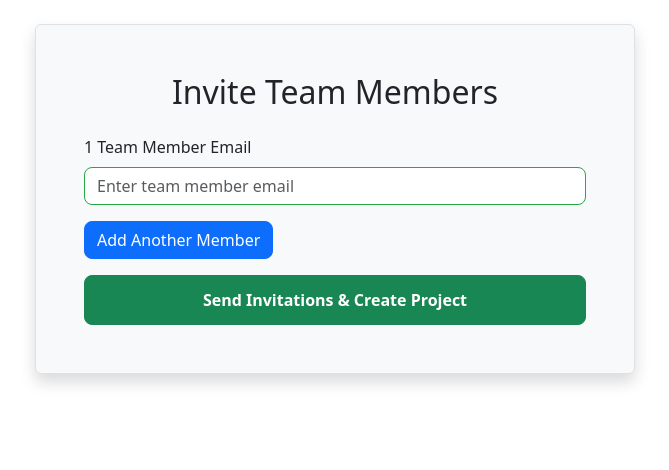
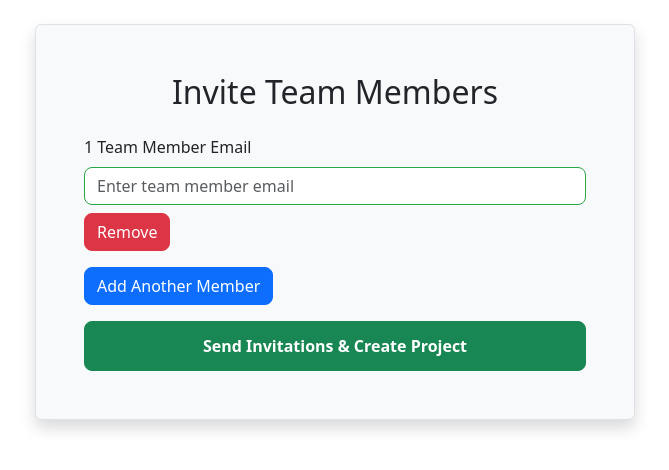
Before and after one commit to Chandni-2022/Y-Track, a React (Create React App) app in the folder frontend/: page /create-project in a window 1280 px wide. Both pictures are taken after typing "Sample", "Sample" into the empty fields and a click on the button "Invite Team Members". Shown: the top 470 px of the page, without its empty margins (305-974 px from the left). Built offline with nearby package versions, Linux system fonts and the light colour scheme.

Commit message:
Added remove button in create-project

```diff
--- a/frontend/src/components/CreateProject.jsx
+++ b/frontend/src/components/CreateProject.jsx
@@ -1,12 +1,10 @@
-
-
-
 import React, { useState } from 'react';
 import { Button, Form, Alert, Container, Row, Col } from 'react-bootstrap';
 import DatePicker from 'react-datepicker';
 import 'react-datepicker/dist/react-datepicker.css';
 import axios from 'axios';
 import { FaCheckCircle, FaExclamationCircle } from 'react-icons/fa';
+
 
 const CreateProject = () => {
   const [projectName, setProjectName] = useState('');
@@ -39,6 +37,11 @@ const CreateProject = () => {
     setTeamMembers([...teamMembers, '']);
   };
 
+  const removeTeamMember = (index) => {
+    const updatedTeamMembers = teamMembers.filter((_, idx) => idx !== index);
+    setTeamMembers(updatedTeamMembers);
+};
+
   const handleTeamMemberChange = (index, value) => {
     const updatedTeamMembers = [...teamMembers];
     updatedTeamMembers[index] = value;
@@ -53,6 +56,9 @@ const CreateProject = () => {
     }
     return true;
   };
+
+
+
 
   const handleTeamSubmit = async (event) => {
     event.preventDefault();
@@ -90,9 +96,14 @@ const CreateProject = () => {
         setSuccessMessage('Project created successfully!');
         reset();
       }
+      else if(response.data.invalidUsersExist) {
+        const invalidUserEmails = response.data.message.join(", ")
+        setErrorMessage(`Invalid users :
+          ${invalidUserEmails}`)
+      }
     } catch (error) {
       setErrorMessage('Error creating project or inviting team members. Please try again.');
-      console.error(error);
+      console.log(error.message);
     } finally {
       setLoading(false);
     }
@@ -123,6 +134,7 @@ const CreateProject = () => {
       {step === 1 ?
       (
         <Form onSubmit={handleCreateProjectSubmit}>
+
           <Row>
             <Col md={12} className="mb-3">
               <Form.Group controlId="projectName">
@@ -138,6 +150,7 @@ const CreateProject = () => {
               </Form.Group>
             </Col>
           </Row>
+
           <Row>
             <Col md={12} className="mb-3">
               <Form.Group controlId="projectDescription">
@@ -153,6 +166,7 @@ const CreateProject = () => {
               </Form.Group>
             </Col>
           </Row>
+
           <Row>
             <Col md={6} className="mb-3">
               <Form.Group controlId="projectStartDate">
@@ -179,6 +193,7 @@ const CreateProject = () => {
               </Form.Group>
             </Col>
           </Row>
+
           <Row>
             <Col md={6} className="mb-3">
               <Form.Group controlId="projectStatus">
@@ -211,6 +226,7 @@ const CreateProject = () => {
               </Form.Group>
             </Col>
           </Row>
+
           <Button
             variant="success"
             type="submit"
@@ -219,6 +235,7 @@ const CreateProject = () => {
           >
            Invite Team Members
           </Button>
+
         </Form>
       )
       :
@@ -237,10 +254,19 @@ const CreateProject = () => {
                   required
                   style={{ borderRadius: '0.5rem', borderColor: '#28a745' }}
                 />
+                <Button
+                  variant="danger"
+                  onClick={() => removeTeamMember(index)}
+                  className="mt-2"
+                  style={{ borderRadius: '0.5rem' }}
+                >
+                  Remove
+                </Button>
               </Form.Group>
             </Col>
             ))}
           </Row>
+
           <Button
             variant="primary"
             onClick={addTeamMember}
@@ -249,6 +275,7 @@ const CreateProject = () => {
           >
             Add Another Member
           </Button>
+
           <Button
             variant="success"
             type="submit"
@@ -266,179 +293,3 @@ const CreateProject = () => {
 };
 
 export default CreateProject;
-
-
-
-
-
-
-
-
-
-
-
-
-// import React, { useState } from 'react';
-// import { Button, Form, Alert, Container, Row, Col } from 'react-bootstrap';
-// import DatePicker from 'react-datepicker';
-// import 'react-datepicker/dist/react-datepicker.css';
-// import axios from 'axios';
-// import { FaCheckCircle, FaExclamationCircle } from 'react-icons/fa';
-
-// const CreateProject = () => {
-//   const [projectName, setProjectName] = useState('');
-//   const [projectDescription, setProjectDescription] = useState('');
-//   const [startDate, setStartDate] = useState(new Date());
-//   const [endDate, setEndDate] = useState(new Date());
-//   const [status, setStatus] = useState('Not Started');
-//   const [priority, setPriority] = useState('Low');
-//   const [emails, setEmails] = useState(''); // New state for emails
-//   const [errorMessage, setErrorMessage] = useState('');
-//   const [successMessage, setSuccessMessage] = useState('');
-//   const [loading, setLoading] = useState(false);
-
-//   const handleCreateProjectSubmit = async (event) => {
-//       event.preventDefault();
-//       setErrorMessage('');
-//       setSuccessMessage('');
-//       setLoading(true);
-
-//       // Validate form fields
-//       if (!projectName || !projectDescription) {
-//           setErrorMessage('Project name and description are required.');
-//           setLoading(false);
-//           return;
-//       }
-
-//       try {
-//           const response = await axios.post('http://localhost:5500/api/projects', {
-//               name: projectName,
-//               description: projectDescription,
-//               startDate,
-//               endDate,
-//               status,
-//               priority,
-//               emails: emails.split(',').map(email => email.trim()) // Split email addresses by commas
-//           });
-
-//           if (response.status === 201) {
-//               setSuccessMessage('Project created successfully! Invitations sent to team members.');
-//               // Reset form fields
-//               setProjectName('');
-//               setProjectDescription('');
-//               setStartDate(new Date());
-//               setEndDate(new Date());
-//               setStatus('Not Started');
-//               setPriority('Low');
-//               setEmails(''); // Reset emails
-//           }
-//       } catch (error) {
-//           setErrorMessage('Error creating project. Please try again.');
-//           console.error(error);
-//       } finally {
-//           setLoading(false);
-//       }
-//   };
-
-//   return (
-//       <Container className="mt-4 p-5 border rounded shadow bg-light" style={{ maxWidth: '600px' }}>
-//           <h2 className="text-center mb-4">Create New Project</h2>
-//           {errorMessage && (
-//               <Alert variant="danger" className="d-flex align-items-center">
-//                   <FaExclamationCircle className="me-2" />
-//                   {errorMessage}
-//               </Alert>
-//           )}
-//           {successMessage && (
-//               <Alert variant="success" className="d-flex align-items-center">
-//                   <FaCheckCircle className="me-2" />
-//                   {successMessage}
-//               </Alert>
-//           )}
-
-//           <Form onSubmit={handleCreateProjectSubmit}>
-//               <Row>
-//                   <Col md={12} className="mb-3">
-//                       <Form.Group controlId="projectName">
-//                           <Form.Label>Project Name</Form.Label>
-//                           <Form.Control
-//                               type="text"
-//                               value={projectName}
-//                               onChange={(e) => setProjectName(e.target.value)}
-//                               required
-//                           />
-//                       </Form.Group>
-//                   </Col>
-//                   <Col md={12} className="mb-3">
-//                       <Form.Group controlId="projectDescription">
-//                           <Form.Label>Project Description</Form.Label>
-//                           <Form.Control
-//                               as="textarea"
-//                               rows={3}
-//                               value={projectDescription}
-//                               onChange={(e) => setProjectDescription(e.target.value)}
-//                               required
-//                           />
-//                       </Form.Group>
-//                   </Col>
-//                   <Col md={6} className="mb-3">
-//                       <Form.Group controlId="startDate">
-//                           <Form.Label>Start Date</Form.Label>
-//                           <DatePicker
-//                               selected={startDate}
-//                               onChange={(date) => setStartDate(date)}
-//                               className="form-control"
-//                           />
-//                       </Form.Group>
-//                   </Col>
-//                   <Col md={6} className="mb-3">
-//                       <Form.Group controlId="endDate">
-//                           <Form.Label>End Date</Form.Label>
-//                           <DatePicker
-//                               selected={endDate}
-//                               onChange={(date) => setEndDate(date)}
-//                               className="form-control"
-//                           />
-//                       </Form.Group>
-//                   </Col>
-//                   <Col md={6} className="mb-3">
-//                       <Form.Group controlId="status">
-//                           <Form.Label>Status</Form.Label>
-//                           <Form.Select value={status} onChange={(e) => setStatus(e.target.value)}>
-//                               <option>Not Started</option>
-//                               <option>In Progress</option>
-//                               <option>Completed</option>
-//                           </Form.Select>
-//                       </Form.Group>
-//                   </Col>
-//                   <Col md={6} className="mb-3">
-//                       <Form.Group controlId="priority">
-//                           <Form.Label>Priority</Form.Label>
-//                           <Form.Select value={priority} onChange={(e) => setPriority(e.target.value)}>
-//                               <option>Low</option>
-//                               <option>Medium</option>
-//                               <option>High</option>
-//                           </Form.Select>
-//                       </Form.Group>
-//                   </Col>
-//                   <Col md={12} className="mb-3">
-//                       <Form.Group controlId="emails">
-//                           <Form.Label>Team Member Emails (comma-separated)</Form.Label>
-//                           <Form.Control
-//                               type="text"
-//                               value={emails}
-//                               onChange={(e) => setEmails(e.target.value)}
-//                               placeholder="Enter emails separated by commas"
-//                           />
-//                       </Form.Group>
-//                   </Col>
-//               </Row>
-//               <Button type="submit" variant="primary" disabled={loading}>
-//                   {loading ? 'Creating...' : 'Create Project'}
-//               </Button>
-//           </Form>
-//       </Container>
-//   );
-// };
-
-// export default CreateProject;
```
Lines whose indentation alone changed are shown as unchanged.
